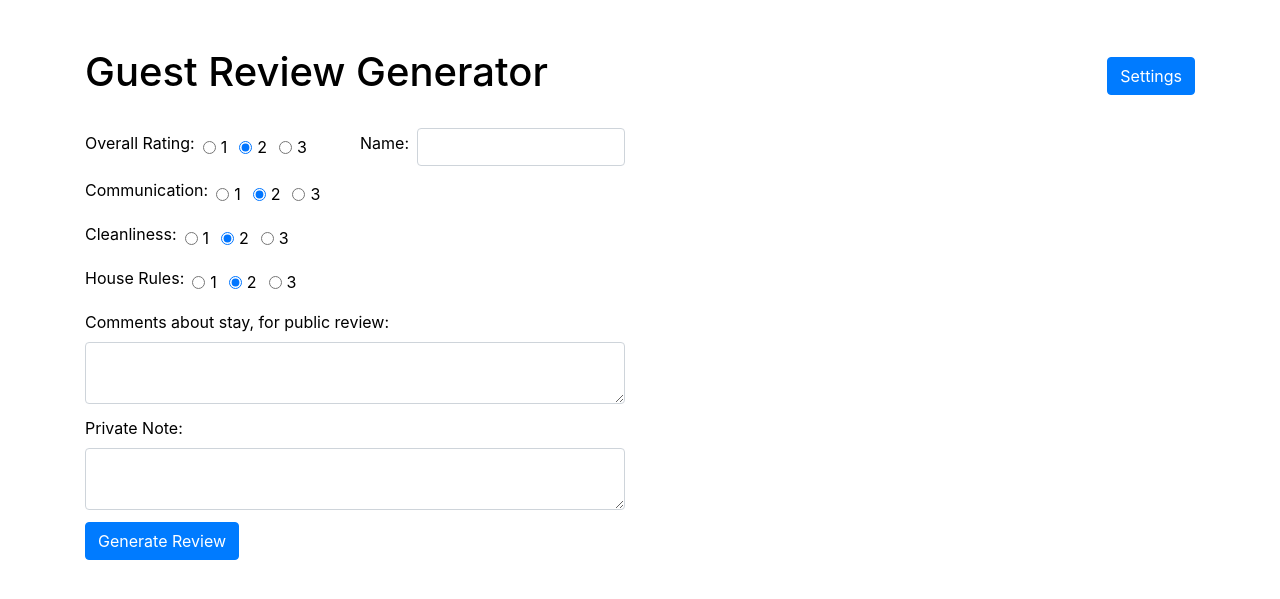
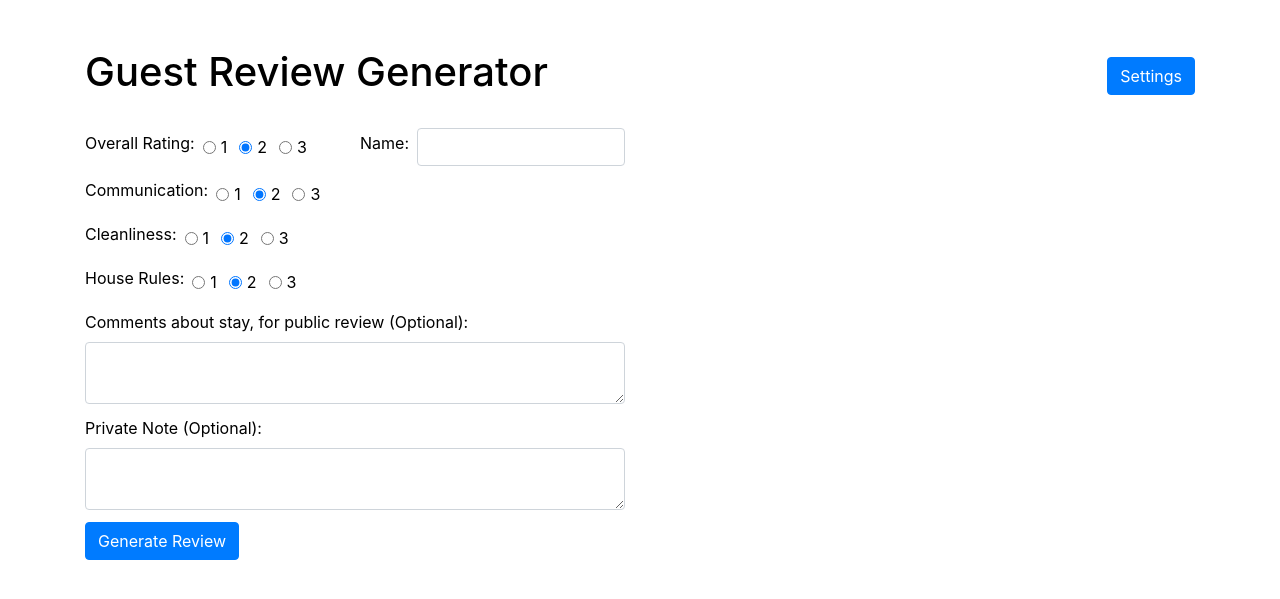
Before and after one commit to gitayam/airbnb-reviews, a Flask app: template templates/index.html in a window 1280 px wide. Shown: the top 599 px of the page. Run offline with Flask 3, Linux system fonts and the light colour scheme; the template is opened without the code that fills it, so the values that code supplies are empty; some libraries are stand-ins or nearby versions.

Commit message:
optional

```diff
--- a/templates/index.html
+++ b/templates/index.html
@@ -133,12 +133,12 @@
                     </div>
 
                     <div class="form-group">
-                        <label for="comments">Comments about stay, for public review:</label>
+                        <label for="comments">Comments about stay, for public review (Optional):</label>
                         <textarea class="form-control" id="comments" name="comments">{{ request.form.get('comments', '') }}</textarea>
                     </div>
 
                     <div class="form-group">
-                        <label for="private_note">Private Note:</label>
+                        <label for="private_note">Private Note (Optional):</label>
                         <textarea class="form-control" id="private_note" name="private_note">{{ request.form.get('private_note', '') }}</textarea>
                     </div>
 
```
